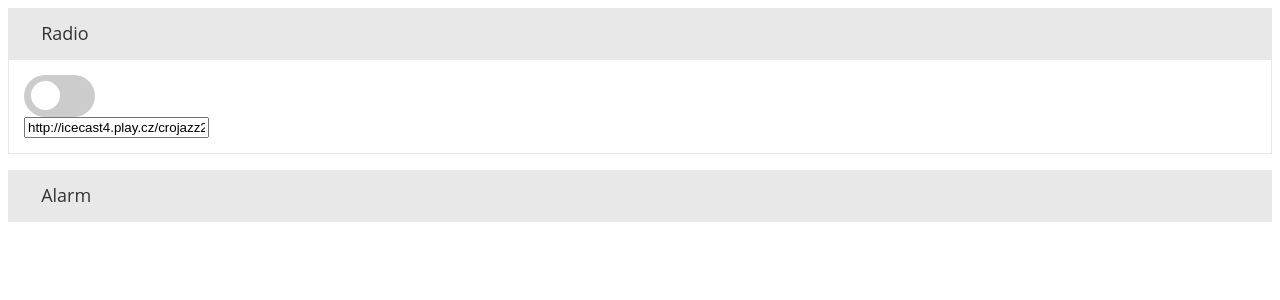
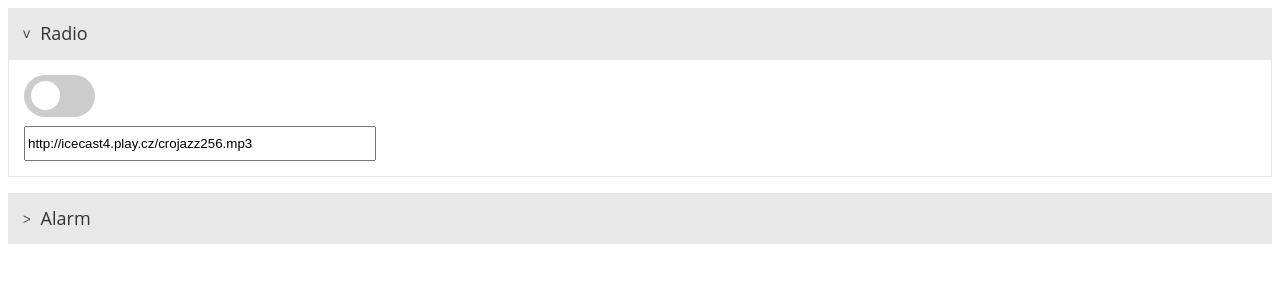
Before and after one commit to nipsufn/home_page, a Flask app: page / in a window 1280 px wide. Shown: the top 300 px of the page. Run offline with Flask 2, Linux system fonts and the light colour scheme.

Commit message:
try accordion

```diff
--- a/home_page.py
+++ b/home_page.py
@@ -5,12 +5,15 @@ APP = Flask(__name__)
 
 @APP.route('/', methods=['GET', 'POST'])
 def index():
-    APP.logger.error("%s", str(request.args))
+    APP.logger.error("%s", str(request.form))
     if 'xmms2url' in request.form:
-        if 'xmms2request' in request.form and request.form.get('xmms2request') == 'on':
+        if 'xmms2request' in request.form and request.form['xmms2request'] == 'on':
+            subprocess.Popen('/usr/bin/xmms2 server volume 100', shell=True)
+            subprocess.Popen('/usr/bin/xmms2 add ' + request.form['xmms2url'], shell=True)
             subprocess.Popen('/usr/bin/xmms2 play', shell=True)
         else:
             subprocess.Popen('/usr/bin/xmms2 stop', shell=True)
+            subprocess.Popen('/usr/bin/xmms2 remove 1', shell=True)
     xmms2playing = subprocess.Popen('/usr/bin/xmms2 current | grep Playing', shell=True)
     xmms2playing.communicate()[0]
     xmms2playing = xmms2playing.returncode
--- a/static/main.css
+++ b/static/main.css
@@ -18,6 +18,7 @@
   display: inline-block;
   width: 8.4ex;
   height: 5ex;
+  margin-bottom: 1ex;
 }
 
 /* Hide default HTML checkbox */
@@ -141,7 +142,7 @@ body {
 
 .accordion .handle label:before {
   font-family: 'fontawesome';
-  content: "\f054";
+  content: "\1433";
   display: inline-block;
   margin-right: 10px;
   font-size: .58em;
@@ -150,5 +151,23 @@ body {
 }
 
 .accordion > input[type="checkbox"]:checked ~ .handle label:before {
-  content: "\f078";
+  content: "\142F";
 }
+
+
+
+
+
+
+
+
+
+
+
+
+
+
+.text > input {
+  width: 50ex;
+  height: 5ex;
+}
--- a/templates/index.html.j2
+++ b/templates/index.html.j2
@@ -16,7 +16,7 @@
           <span class="slider round"></span>
         </label>
         <br />
-        <label>
+        <label class="text">
           <input type="text" name="xmms2url" value="http://icecast4.play.cz/crojazz256.mp3" />
         </label>
       </form>
```
